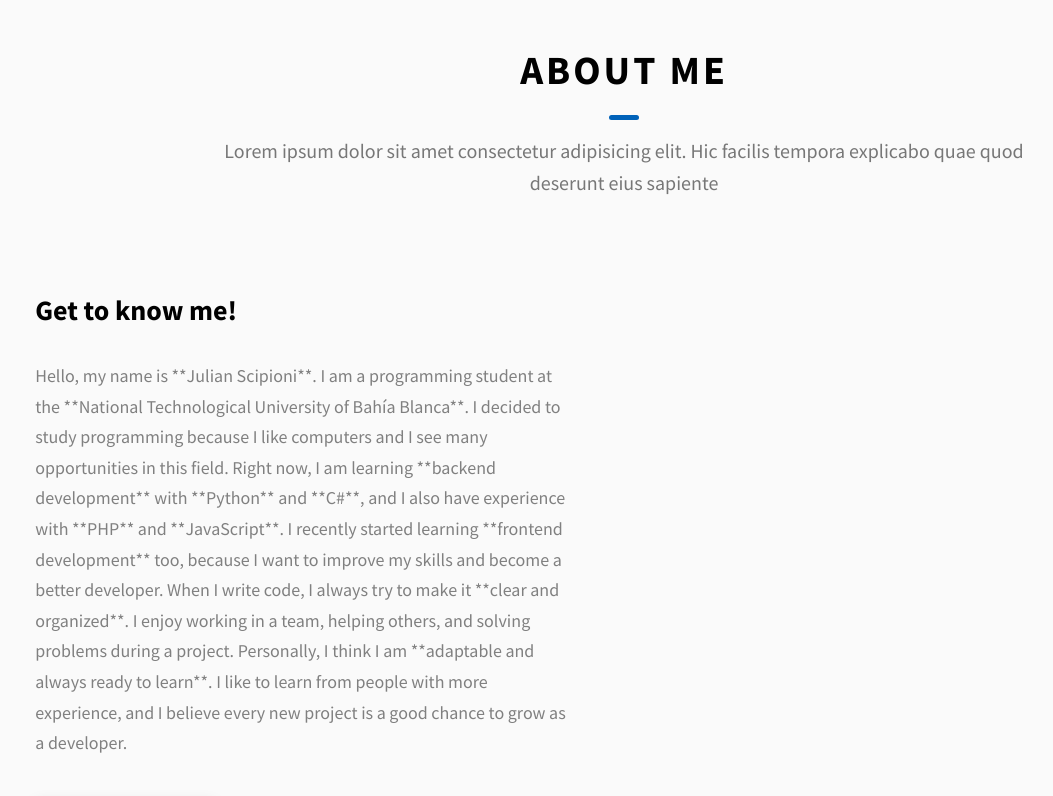
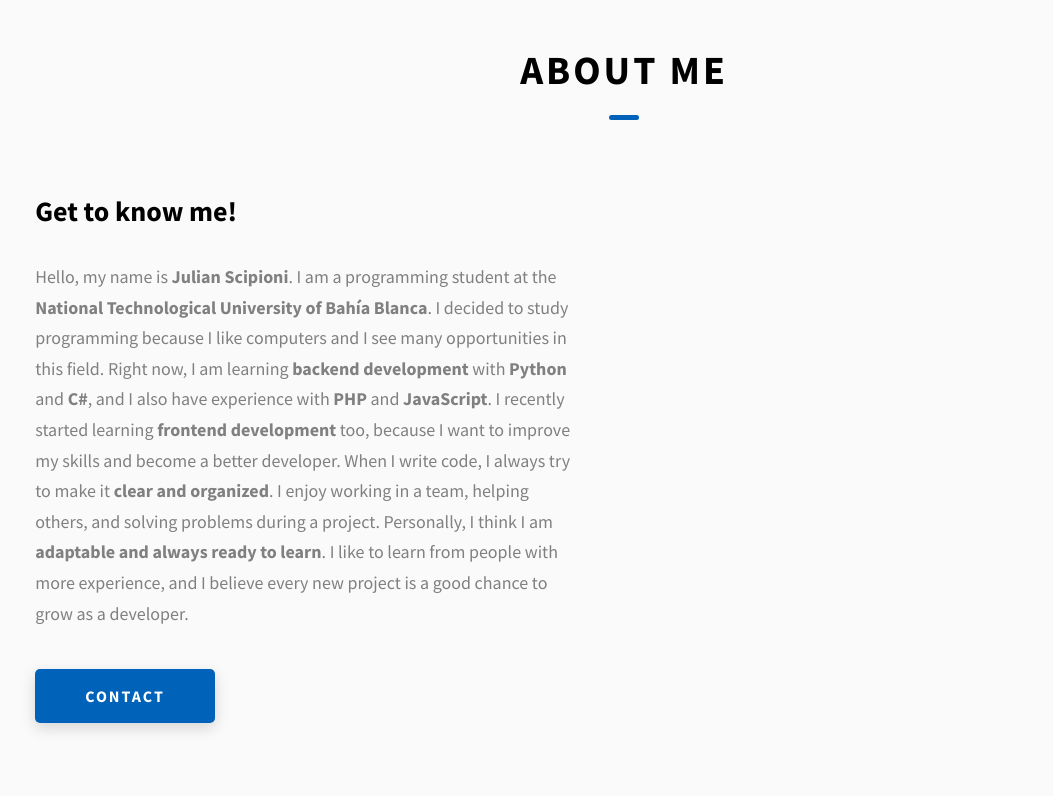
Before and after one commit to JulianScipioni06/Portfolio, a website: page index.html in a window 1280 px wide. Shown: the part 880-1676 px from the top of the page, without its empty margins (16-1069 px from the left). Drawn offline with Linux system fonts and the light colour scheme.

Commit message:
Imagen y About Me

```diff
--- a/index.html
+++ b/index.html
@@ -22,7 +22,7 @@
         <div class="header__logo-container">
           <div class="header__logo-img-cont">
             <img
-              src="./assets/png/john-doe.png"
+              src="./assets/png/fotoPerfil.jpg"
               alt="Ram Maheshwari Logo Image"
               class="header__logo-img"
             />
@@ -154,20 +154,16 @@
       <div class="main-container">
         <h2 class="heading heading-sec heading-sec__mb-med">
           <span class="heading-sec__main">About Me</span>
-          <span class="heading-sec__sub">
-            Lorem ipsum dolor sit amet consectetur adipisicing elit. Hic facilis
-            tempora explicabo quae quod deserunt eius sapiente
-          </span>
         </h2>
         <div class="about__content">
           <div class="about__content-main">
             <h3 class="about__content-title">Get to know me!</h3>
             <div class="about__content-details">
               <p class="about__content-details-para">
-              Hello, my name is **Julian Scipioni**. I am a programming student at the **National Technological University of Bahía Blanca**. I decided to study programming because I like computers and I see many opportunities in this field.
-              Right now, I am learning **backend development** with **Python** and **C#**, and I also have experience with **PHP** and **JavaScript**. I recently started learning **frontend development** too, because I want to improve my skills and become a better developer.
-              When I write code, I always try to make it **clear and organized**. I enjoy working in a team, helping others, and solving problems during a project.
-              Personally, I think I am **adaptable and always ready to learn**. I like to learn from people with more experience, and I believe every new project is a good chance to grow as a developer.
+              Hello, my name is <strong>Julian Scipioni</strong>. I am a programming student at the <strong>National Technological University of Bahía Blanca</strong>. I decided to study programming because I like computers and I see many opportunities in this field.
+              Right now, I am learning <strong>backend development</strong> with <strong>Python</strong> and <strong>C#</strong>, and I also have experience with <strong>PHP</strong> and <strong>JavaScript</strong>. I recently started learning <strong>frontend development</strong> too, because I want to improve my skills and become a better developer.
+              When I write code, I always try to make it <strong>clear and organized</strong>. I enjoy working in a team, helping others, and solving problems during a project.
+              Personally, I think I am <strong>adaptable and always ready to learn</strong>. I like to learn from people with more experience, and I believe every new project is a good chance to grow as a developer.
               </p>
             </div>
             <a href="./#contact" class="btn btn--med btn--theme dynamicBgClr"
```
Also changed, not shown: assets/png/fotoPerfil.jpg (added).
